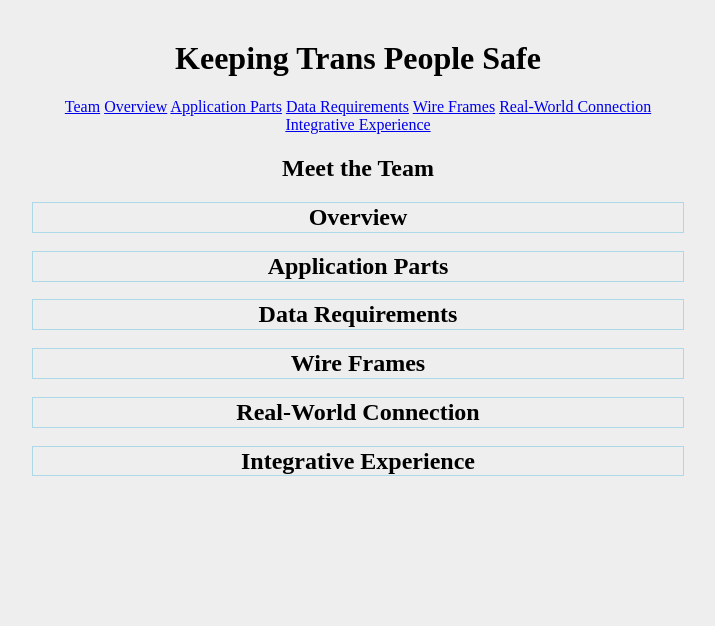
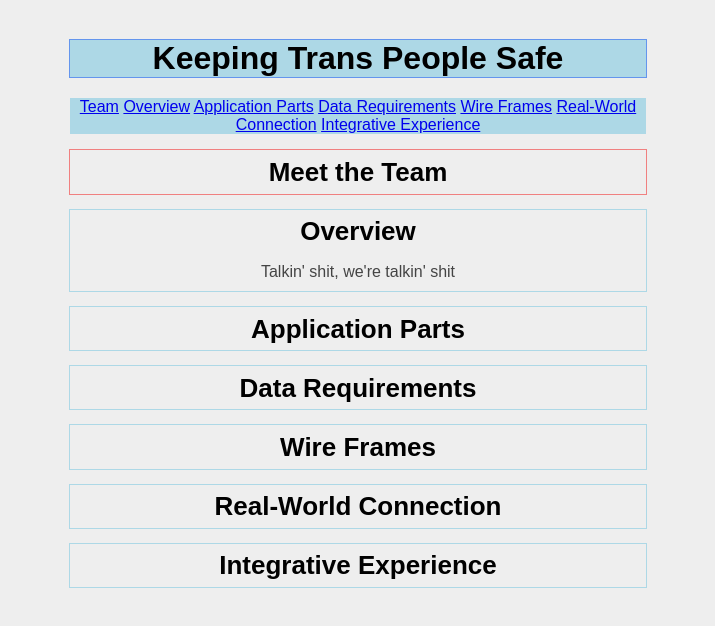
Before and after one commit to rdziewietin/trans-knowledge, a website: page src/docs/milestone-01/index.html in a window 1280 px wide. Shown: the whole page, without its empty margins (282-997 px from the left). Drawn offline with Linux system fonts and the light colour scheme.

Commit message:
css and js additions

```diff
--- a/src/docs/milestone-01/index.html
+++ b/src/docs/milestone-01/index.html
@@ -29,32 +29,33 @@
     <main>
         <section id="team">
             <!-- Related content or subsections -->
-            <h2>Meet the Team</h2>
+            <button type="button" class="tab"><h2>Meet the Team</h2></button>
         </section>
 
         <!-- Main content of the document -->
         <article id="overview">
-            <h2>Overview</h2>
+            <button type="button" class="tab"><h2>Overview</h2></button>
+            <p>Talkin' shit, we're talkin' shit</p>
         </article>
 
         <article id="application-parts">
-            <h2>Application Parts</h2>
+            <button type="button" class="tab"><h2>Application Parts</h2></button>
         </article>
 
         <article id="data-requirements">
-            <h2>Data Requirements</h2>
+            <button type="button" class="tab"><h2>Data Requirements</h2></button>
         </article>
 
         <article id="wire-frames">
-            <h2>Wire Frames</h2>
+            <button type="button" class="tab"><h2>Wire Frames</h2></button>
         </article>
 
         <article id="real-world">
-            <h2>Real-World Connection</h2>
+            <button type="button" class="tab"><h2>Real-World Connection</h2></button>
         </article>
 
         <article id="integrative-experience">
-            <h2>Integrative Experience</h2>
+            <button type="button" class="tab"><h2>Integrative Experience</h2></button>
         </article>
 
         <aside>
--- /dev/null
+++ b/src/docs/milestone-01/script.js
@@ -0,0 +1,16 @@
+let tabs = document.getElementsByClassName("tab");
+
+for (let i = 0; i < tabs.length; i++) {
+  tabs[i].addEventListener("click", function() {
+    this.classList.toggle("active");
+    let content = this.nextElementSibling;
+    console.log(content.innerHTML);
+    // if (content.style.maxHeight) {
+    //   content.style.maxHeight = null;
+    //   content.style.padding = null;
+    // } else {
+    //   content.style.maxHeight = content.scrollHeight + "px";
+    //   content.style.padding = 8 + "px";
+    // }
+  });
+}
--- a/src/docs/milestone-01/styles.css
+++ b/src/docs/milestone-01/styles.css
@@ -1,21 +1,67 @@
+nav{
+    margin: 16px auto;
+}
+
 body {
     margin: 40px auto;
-    max-width: 650px;
+    max-width: 45%;
     text-align: center;
     background-color: #eeeeee;
-    font: sans-serif;
+    font-family: sans-serif;
 }
 
 article {
     outline: solid thin lightblue;
     line-height: 1.4;
+    margin: 16px auto;
 }
 
 h2 {
     font: sans-serif;
     line-height: 1.2;
+    font-size: 26px;
 }
 
 p {
-    color:#444
+    color: #444;
+    /* padding: 0px;
+    overflow: hidden;
+    max-height: 0px; */
+    padding: 8px;
+    transition: all 0.2s ease-out;
+    margin: 0;
 }
+
+#team {
+    outline: solid thin lightcoral;
+    background-color: pink;
+}
+
+header {
+    outline: solid thin cornflowerblue;
+    background-color: lightblue;
+}
+
+nav {
+    background-color: lightblue;
+}
+
+.tab:hover {
+    background-color: #dddddd;
+}
+
+.tab {
+    margin: 0px auto;
+    width: 100%;
+    padding: 0;
+    outline: none;
+    border: none;
+    outline: none;
+    border-radius: 0;
+    background-color: #eeeeee;
+    cursor: pointer;
+    & > h2 {
+        line-height: 0;
+        font-weight: none;
+    }
+}
```
